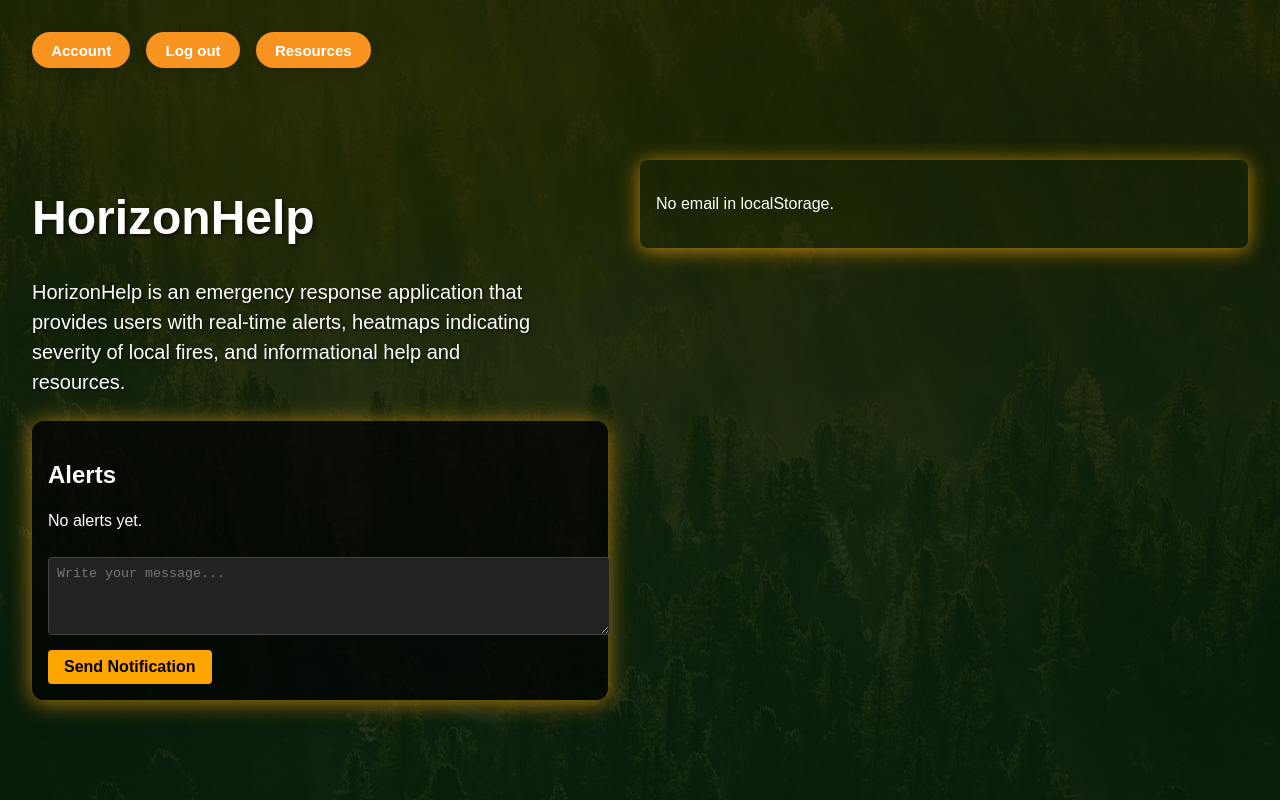
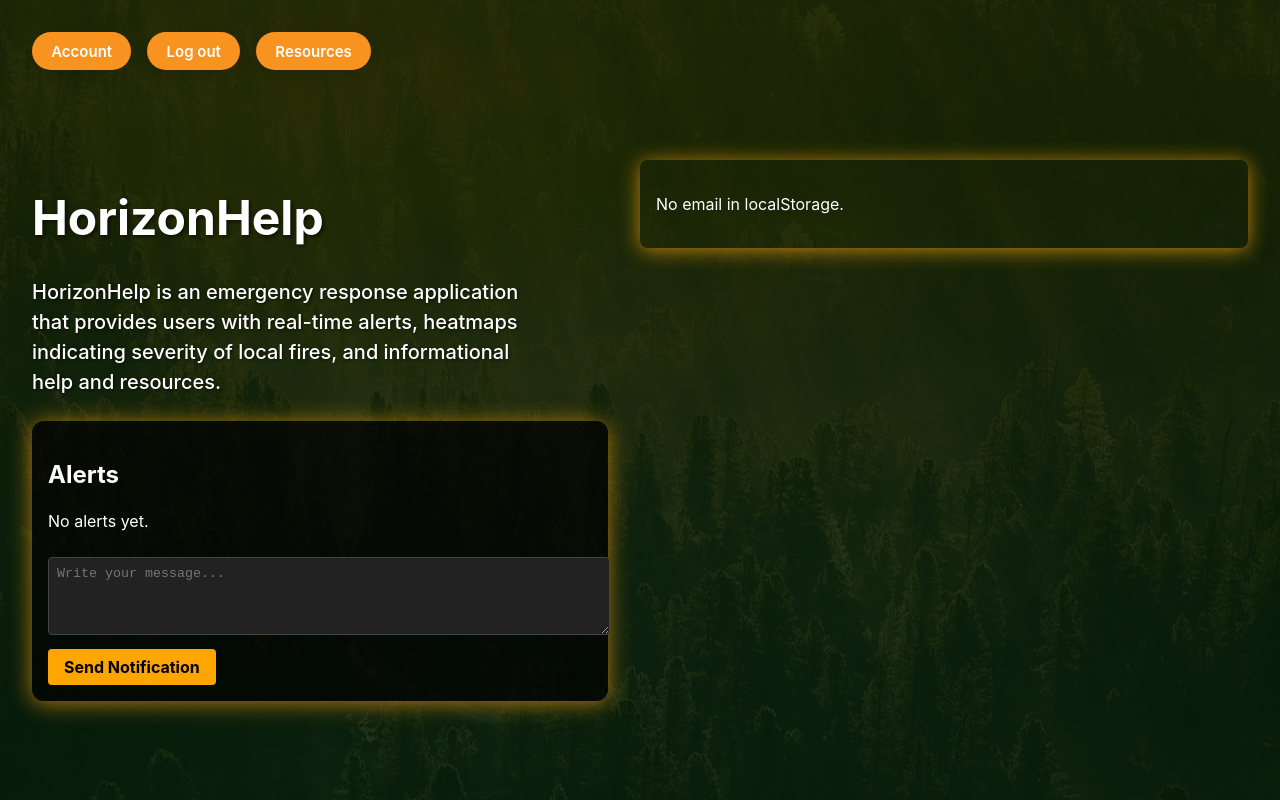
Before and after one commit to aj202088/HorizonHelp, a React (Vite) app in the folder frontend/: page /dashboard in a window 1280 px wide. Built offline with nearby package versions, Linux system fonts and the light colour scheme.

Commit message:
chnaged ovrall font again...

```diff
--- a/frontend/src/pages/DashboardPage.jsx
+++ b/frontend/src/pages/DashboardPage.jsx
@@ -113,7 +113,7 @@ const DashboardPage = () => {
       color: "white",
       padding: "2rem",
       boxSizing: "border-box",
-      fontFamily: "Poppins, sans-serif"
+      fontFamily: "Inter, sans-serif"
     }}>
       <div style={{ position: "absolute", top: "2rem", left: "2rem", display: "flex", gap: "1rem" }}>
         <ButtonsTop onPress={() => setShowAccount(!showAccount)}>Account</ButtonsTop>
```
